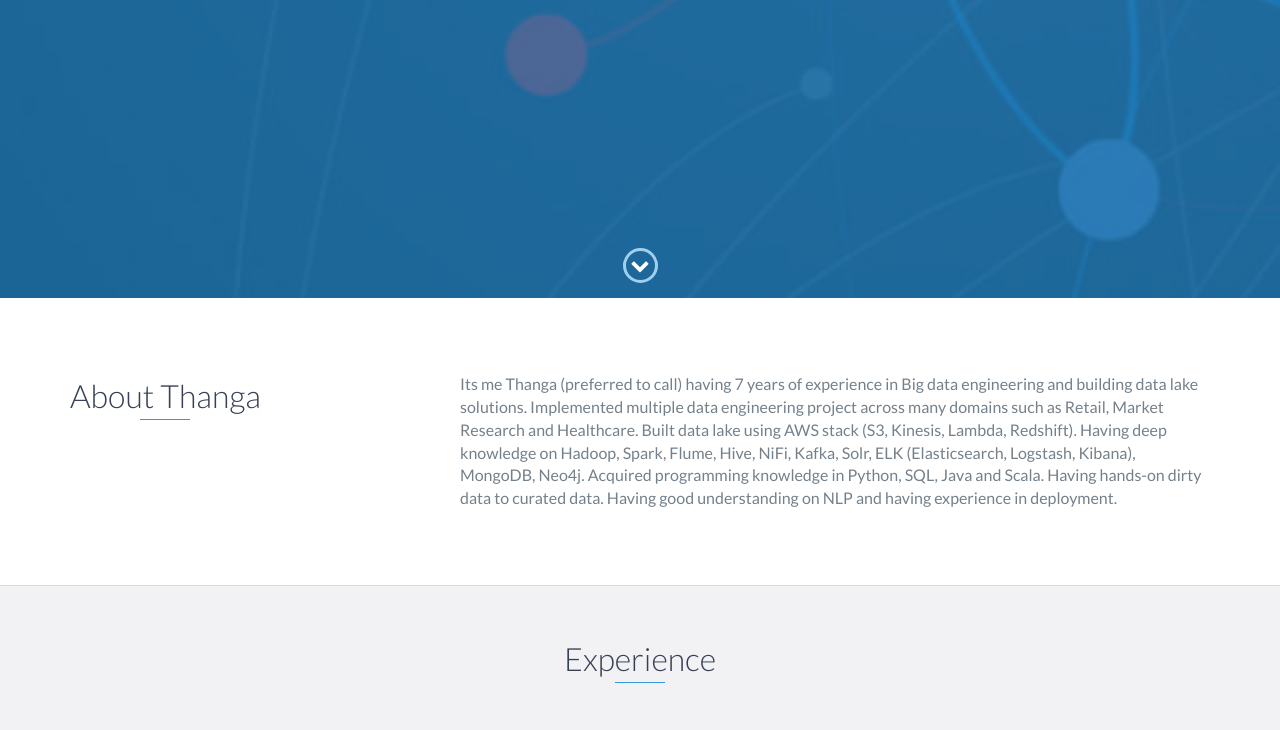
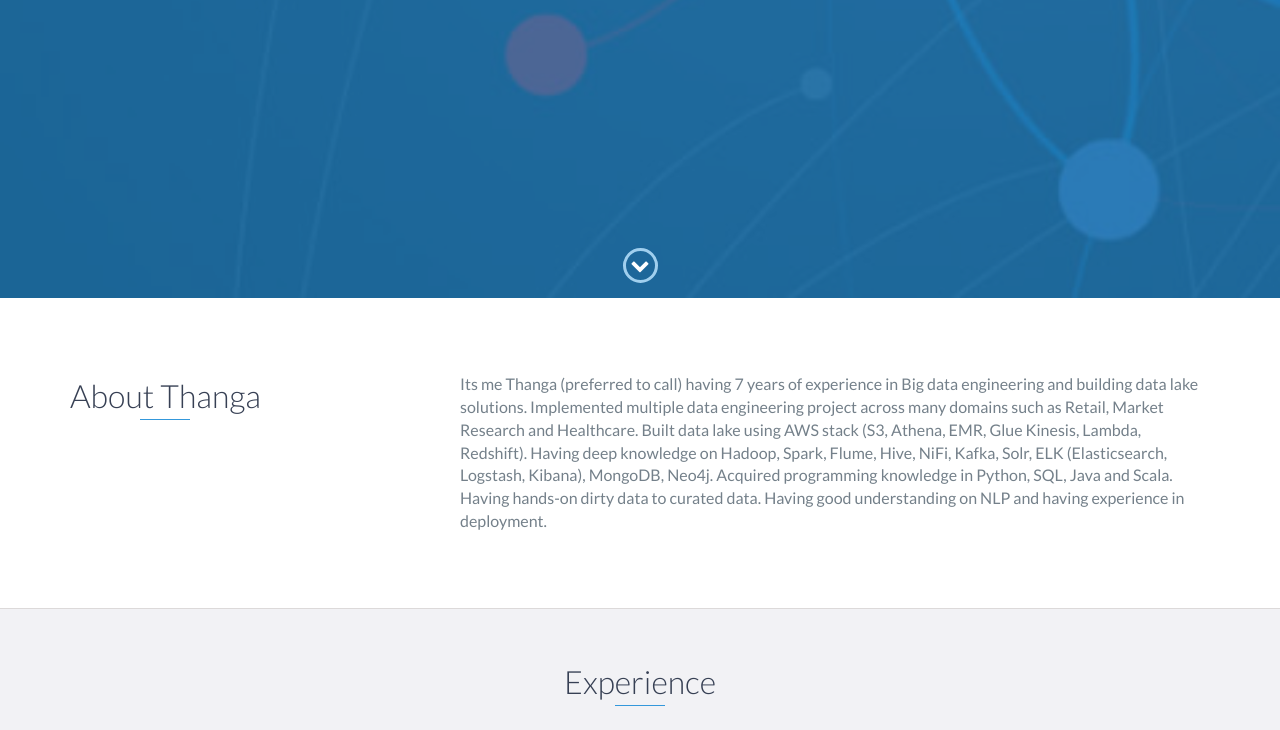
Before and after one commit to thangarajan8/thangarajan8.github.io, a website: page index.html in a window 1280 px wide. Shown: the part 502-1232 px from the top of the page. Drawn offline with nearby package versions, Linux system fonts and the light colour scheme.

Commit message:
Update index.html

```diff
--- a/index.html
+++ b/index.html
@@ -76,7 +76,7 @@
                 </div>
                 <div class="col-md-8">
                     <p>
-                        Its me Thanga (preferred to call) having 7 years of experience in Big data engineering and building data lake solutions. Implemented multiple data engineering project across many domains such as Retail, Market Research and Healthcare. Built data lake using AWS stack (S3, Kinesis, Lambda, Redshift). Having deep knowledge on Hadoop, Spark, Flume, Hive, NiFi, Kafka, Solr, ELK (Elasticsearch, Logstash, Kibana), MongoDB, Neo4j. Acquired programming knowledge in Python, SQL, Java and Scala. Having hands-on dirty data to curated data. Having good understanding on NLP and having experience in deployment.
+                        Its me Thanga (preferred to call) having 7 years of experience in Big data engineering and building data lake solutions. Implemented multiple data engineering project across many domains such as Retail, Market Research and Healthcare. Built data lake using AWS stack (S3, Athena, EMR, Glue Kinesis, Lambda, Redshift). Having deep knowledge on Hadoop, Spark, Flume, Hive, NiFi, Kafka, Solr, ELK (Elasticsearch, Logstash, Kibana), MongoDB, Neo4j. Acquired programming knowledge in Python, SQL, Java and Scala. Having hands-on dirty data to curated data. Having good understanding on NLP and having experience in deployment.
                                             </p>
                 </div>
             </div>
```
